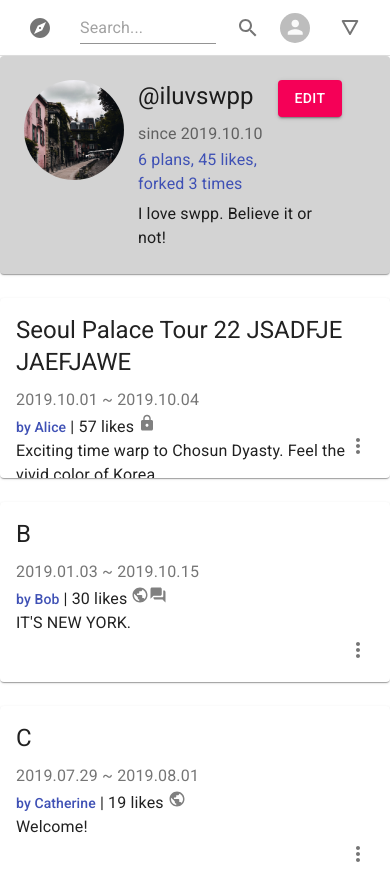
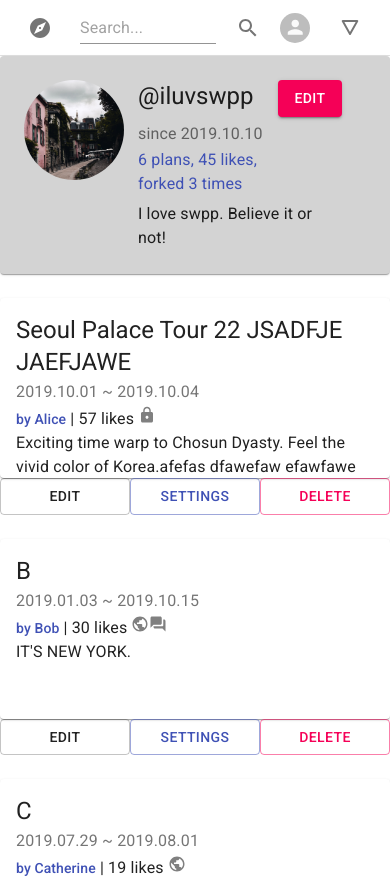
Before and after one commit to swsnu/swpp2019-team6, a React (Create React App) app in the folder frontend/: page /user/1 in a window 390 px wide. Shown: the top 878 px of the page. Built offline with nearby package versions, Linux system fonts and the light colour scheme.

Commit message:
second version of travel overview options for my page

```diff
--- a/frontend/src/components/travel-overview/TravelOverviewBlock.js
+++ b/frontend/src/components/travel-overview/TravelOverviewBlock.js
@@ -14,16 +14,13 @@ import CommentIcon from '@material-ui/icons/ForumRounded';
 import CollaboratorsIcon from '@material-ui/icons/People';
 import ForkedIcon from '@material-ui/icons/GetApp';
 import Tooltip from '@material-ui/core/Tooltip';
-import IconButton from '@material-ui/core/IconButton';
-import Menu from '@material-ui/core/Menu';
-import MenuItem from '@material-ui/core/MenuItem';
-import MoreVertIcon from '@material-ui/icons/MoreVert';
+import Button from '@material-ui/core/Button';
 
 const useStyles = makeStyles((theme) => ({
   card: {
     display: 'flex',
     height: 240,
-    '@media (max-width:600px)': {
+    [theme.breakpoints.down('xs')]: {
       height: 180,
     },
   },
@@ -39,11 +36,6 @@ const useStyles = makeStyles((theme) => ({
     fontSize: 'large',
     color: 'grey',
   },
-  bottomRight: {
-    position: 'absolute',
-    bottom: theme.spacing(1),
-    right: theme.spacing(1),
-  },
 }));
 
 // travelOverviewItem(.title .author .summary .period .likes .photo
@@ -52,25 +44,15 @@ const useStyles = makeStyles((theme) => ({
 const TravelOverviewBlock = ({ travelOverviewItem, is_mypage }) => {
   const classes = useStyles();
 
-  // For travel plan overview option menu
-  const [anchorEl, setAnchorEl] = React.useState(null);
-
-  const handleClick = (event) => {
-    setAnchorEl(event.currentTarget);
-  };
-
-  const handleClose = () => {
-    setAnchorEl(null);
-  };
-
   // Have to change onCardClicked to make a link to its detail page
   const onCardClicked = (e) => {
-    console.log('onCardClicked!');
+    // console.log('onCardClicked!');
   };
 
   return (
     <div>
       {travelOverviewItem ? (
+        <div>
           <CardActionArea component="button" onClick={onCardClicked}>
             <Card className={classes.card}>
               {/* For image */}
@@ -86,7 +68,7 @@ const TravelOverviewBlock = ({ travelOverviewItem, is_mypage }) => {
               ) : (null)}
               <div className={classes.cardDetails}>
                 <CardContent align="left">
-                <Typography component="h2" variant="h5" gutterBottom>
+                  <Typography component="h2" variant="h5">
                     {travelOverviewItem.title}
                   </Typography>
                   <Typography variant="subtitle1" color="textSecondary">
@@ -137,32 +119,28 @@ const TravelOverviewBlock = ({ travelOverviewItem, is_mypage }) => {
                   <Typography paragraph variant="body1">
                     {travelOverviewItem.summary}
                   </Typography>
-                <div className={classes.bottomRight}>
-                  {is_mypage ? (
-                    <div>
-                      <IconButton aria-controls="option-menu" aria-haspopup="true" onClick={handleClick}>
-                        <MoreVertIcon />
-                      </IconButton>
-                      <Menu
-                        id="option-menu"
-                        anchorEl={anchorEl}
-                        keepMounted
-                        open={Boolean(anchorEl)}
-                        onClose={handleClose}
-                      >
-                        <MenuItem onClick={handleClose}>HELLO</MenuItem>
-                        <MenuItem onClick={handleClose}>HELLO</MenuItem>
-                        <MenuItem onClick={handleClose}>HELLO</MenuItem>
-                      </Menu>
-                    </div>
-                  ) : (
-                    <span />
-                  )}
-                </div>
                 </CardContent>
               </div>
             </Card>
           </CardActionArea>
+          <Grid container xs justify="space-between">
+            <Grid item xs={4}>
+              <Button variant="outlined" color="default" fullWidth>
+                Edit
+              </Button>
+            </Grid>
+            <Grid item xs={4}>
+              <Button variant="outlined" color="primary" fullWidth>
+                Settings
+              </Button>
+            </Grid>
+            <Grid item xs={4}>
+              <Button variant="outlined" color="secondary" fullWidth>
+                Delete
+              </Button>
+            </Grid>
+          </Grid>
+        </div>
       ) : null}
     </div>
   );
--- a/frontend/src/containers/travel-overview/UserTravelOverviewList.js
+++ b/frontend/src/containers/travel-overview/UserTravelOverviewList.js
@@ -6,7 +6,7 @@ import TravelOverviewList from '../../components/travel-overview/TravelOverviewL
 const tempTravelList = [{
   title: 'Seoul Palace Tour 22 JSADFJE JAEFJAWE',
   author: 'Alice',
-  summary: 'Exciting time warp to Chosun Dyasty. Feel the vivid color of Korea.',
+  summary: 'Exciting time warp to Chosun Dyasty. Feel the vivid color of Korea.afefas dfawefaw efawfawe faw',
   period: '2019.10.01 ~ 2019.10.04',
   likes: 57,
   photo: '/images/1.jpeg',
```
Lines whose indentation alone changed are shown as unchanged.
